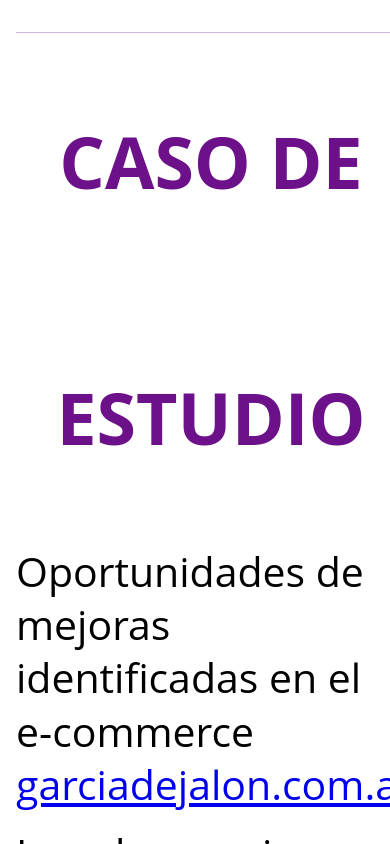
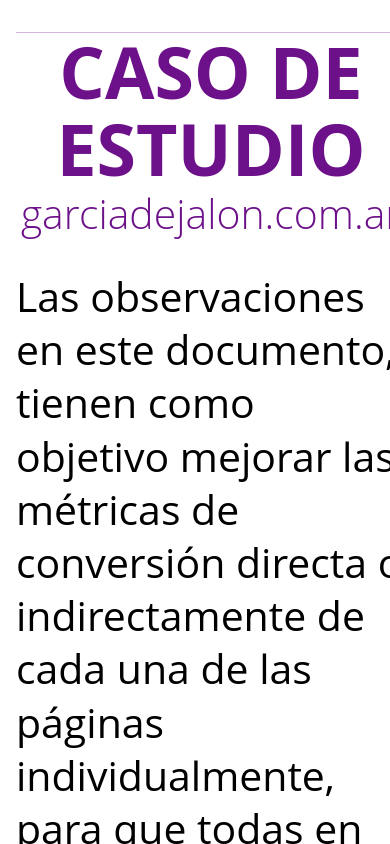
Before and after one commit to pieroblunda/garciadejalon, a plain HTML site: page index.html in a window 390 px wide. Shown: the top 844 px of the page. Drawn offline with nearby package versions, Linux system fonts and the light colour scheme.

Commit message:
Improve mobile

```diff
--- a/css/master.css
+++ b/css/master.css
@@ -39,8 +39,9 @@
 }
 
 header h2.h1 {
-  line-height: 96px;
+  line-height: 48px;
 }
+header h3 {margin-bottom:30px;}
 
 section {
   border-bottom: 1px solid var(--nexilia-color-dark-alpha);
@@ -308,7 +309,8 @@
 }
 @media only screen and (max-width: 1024px) {
   * { font-size: 1.6rem; line-height: 1.3;}
-  header h2.h1, section h2.h1 {font-size: 2.8rem; line-height: 10rem;}
+  header h2.h1, section h2.h1 {font-size: 2.8rem; line-height: 3rem;}
+  header h3 {margin-bottom: 30px;}
   header > p {text-align: left; max-width: 100%;}
   h2 {font-size: 2rem;}
   ul.breadcrumb {display: none;}
--- a/index.html
+++ b/index.html
@@ -10,7 +10,7 @@
     <header id="top">
       <!-- <img src="img/logo.png" alt="Nexilia logo" class="logo"> -->
       <h2 class="h1">Caso de estudio</h2>
-      <p>Oportunidades de mejoras identificadas en el e-commerce <a href="https://www.garciadejalon.com.ar">garciadejalon.com.ar</a></p>
+      <h3>garciadejalon.com.ar</h3>
 
       <p>Las observaciones en este documento, tienen como objetivo mejorar las métricas de conversión directa o indirectamente de cada una de las páginas individualmente, para que todas en su conjunto, puedan incrementar las ventas.</p>
       <p>El documento se basa en observaciones publicadas, y sin tener en cuenta datos relevados de Google Analytics u otros usos de usuarios.</p>
```
